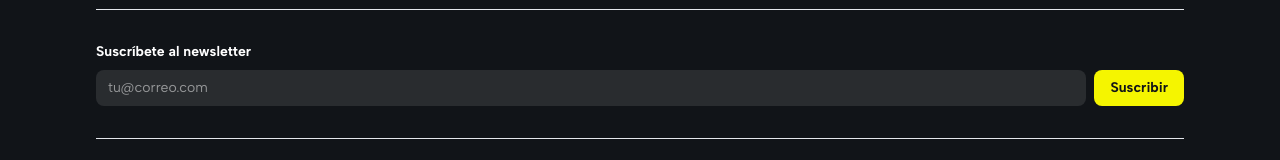
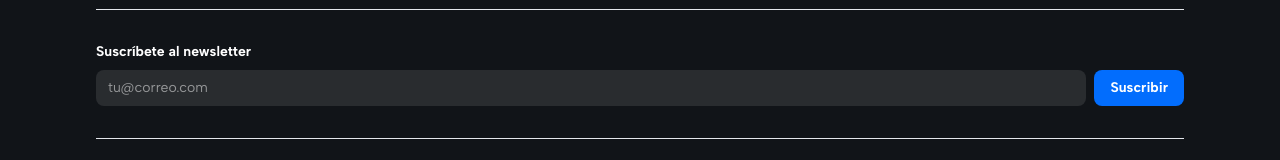
Before and after one commit to TheSparkIndex/thesparkindex, a Next.js app: page /autores in a window 1280 px wide. Shown: the part 636-796 px from the top of the page. Built offline with nearby package versions, Linux system fonts and the light colour scheme; no server answers; the database is empty.

Commit message:
fix: use blue buttons and icons on home banners

```diff
--- a/src/app/(public)/page.tsx
+++ b/src/app/(public)/page.tsx
@@ -102,7 +102,7 @@ export default async function HomePage() {
           </div>
           <Link
             href="/buscar"
-            className="inline-flex h-12 shrink-0 items-center gap-2 rounded-full bg-key-lime px-7 text-base font-bold text-key-ink transition-all hover:gap-3 hover:brightness-95"
+            className="inline-flex h-12 shrink-0 items-center gap-2 rounded-full bg-key-primary px-7 text-base font-bold text-white transition-all hover:gap-3 hover:brightness-95"
           >
             Explora la revista <Zap className="size-4" aria-hidden />
           </Link>
--- a/src/components/public/NewsletterSubscribe.tsx
+++ b/src/components/public/NewsletterSubscribe.tsx
@@ -33,7 +33,7 @@ export function NewsletterSubscribe({ compact }: { compact?: boolean }) {
           <button
             type="submit"
             disabled={pending}
-            className="shrink-0 rounded-lg bg-key-lime px-4 py-2 text-sm font-bold text-key-ink hover:brightness-95 disabled:opacity-60"
+            className="shrink-0 rounded-lg bg-key-primary px-4 py-2 text-sm font-bold text-white hover:brightness-95 disabled:opacity-60"
           >
             {pending ? "…" : "Suscribir"}
           </button>
@@ -64,7 +64,7 @@ export function NewsletterSubscribe({ compact }: { compact?: boolean }) {
     <section className="bg-key-ink py-12 text-white">
       <div className="container-key flex flex-col items-start gap-6 sm:flex-row sm:items-center sm:justify-between">
         <div className="flex items-center gap-3">
-          <span className="grid size-10 place-items-center rounded-full bg-key-lime text-key-ink">
+          <span className="grid size-10 place-items-center rounded-full bg-key-primary text-white">
             <Mail className="size-5" />
           </span>
           <div>
@@ -84,7 +84,7 @@ export function NewsletterSubscribe({ compact }: { compact?: boolean }) {
             <button
               type="submit"
               disabled={pending}
-              className="shrink-0 rounded-lg bg-key-lime px-6 py-2.5 text-sm font-bold text-key-ink hover:brightness-95 disabled:opacity-60"
+              className="shrink-0 rounded-lg bg-key-primary px-6 py-2.5 text-sm font-bold text-white hover:brightness-95 disabled:opacity-60"
             >
               {pending ? "Enviando…" : "Suscribirme"}
             </button>
```
